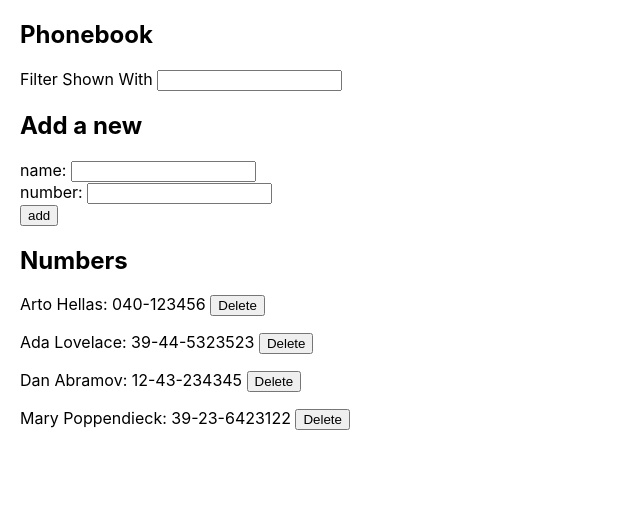
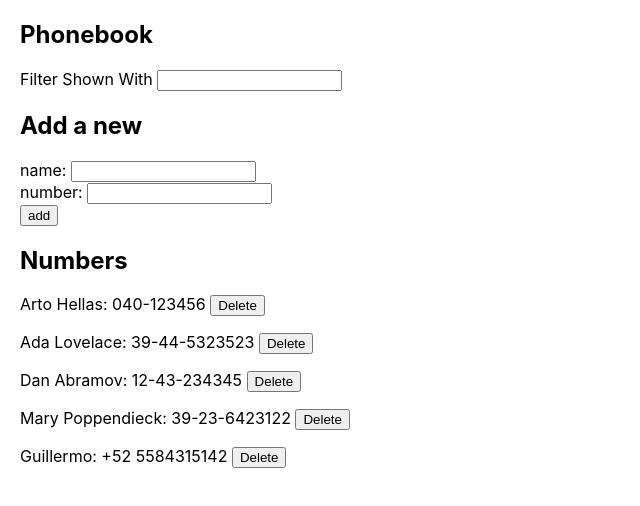
Before and after one commit to Memo56-FB/Full-Stack-Open-2021, a React (Create React App) app in the folder part2/phonebook/: page / in a window 1280 px wide. Shown: the top 506 px of the page, without its empty margins (0-640 px from the left). Built offline with nearby package versions, Linux system fonts and the light colour scheme; data requests are answered from the project's data file.

Commit message:
exercise 2.20

```diff
--- a/part2/phonebook/db.json
+++ b/part2/phonebook/db.json
@@ -19,6 +19,11 @@
       "name": "Mary Poppendieck",
       "number": "39-23-6423122",
       "id": 4
+    },
+    {
+      "name": "Guillermo",
+      "number": "+52 5584315142",
+      "id": 5
     }
   ]
 }
--- a/part2/phonebook/src/App.js
+++ b/part2/phonebook/src/App.js
@@ -12,6 +12,7 @@ const App = () => {
   const [searchName, setSearchName] = useState('')
   const [messageAdded, setMessageAdded] = useState(null)
   const [messageNumber, setMessageNumber] = useState(null)
+  const [messageErrorAdded, setMessageErrorAdded] = useState(null)
 
   const updateNumber = id => {
     const person = persons.find(p => p.id === id)
@@ -93,8 +94,9 @@ const App = () => {
         />
         {messageAdded && <h2 className="successful-message">{messageAdded}</h2>}
         {messageNumber && <h2 className="successful-message">{messageNumber}</h2>}
+        {messageErrorAdded && <h2 className="error-message">{messageErrorAdded}</h2>}
       <h2>Numbers</h2>
-      <Persons persons={persons} setPersons={setPersons} searchName={searchName} />
+      <Persons persons={persons} setPersons={setPersons} setMessageErrorAdded={setMessageErrorAdded} searchName={searchName} />
     </div>
   )
 }
--- a/part2/phonebook/src/components/DeleteButton.jsx
+++ b/part2/phonebook/src/components/DeleteButton.jsx
@@ -1,22 +1,29 @@
 import React from 'react'
 import personService from '../services/persons'
 
-export const DeleteButton = ({person,setPersons,persons}) => {
+export const DeleteButton = ({person,setPersons,persons,setMessageErrorAdded}) => {
 
     const handleClick = () =>{
         let result = window.confirm(`Delete ${person.name}?`)
         if(result){
             personService
                 .deletePerson(person.id)
-                .then(setPersons(persons.filter(personFilter => {
+                    .then(setPersons(persons.filter(personFilter => {
                     if(personFilter.id === person.id){
                         return null
                     }
                     else{
                         return personFilter
                     }
-                })))
-                .catch()
+                    })))
+                        .catch(error => {
+                            setMessageErrorAdded(`Information of ${person.name} has already been removed from server`)
+                            setTimeout(() => {
+                                setMessageErrorAdded(null)
+                            }, 5000);
+                        })
+
+
 
         }
     }
--- a/part2/phonebook/src/components/Persons.jsx
+++ b/part2/phonebook/src/components/Persons.jsx
@@ -1,7 +1,7 @@
 import React from 'react'
 import { DeleteButton } from './DeleteButton'
 
-export default function Persons({persons, searchName,setPersons}) {
+export default function Persons({persons, searchName, setPersons, setMessageErrorAdded}) {
 
     return (
         <>
@@ -9,7 +9,7 @@ export default function Persons({persons, searchName,setPersons}) {
                 if(searchName !== "" && person.name.toLocaleLowerCase().indexOf(searchName.toLocaleLowerCase()) === -1){
                     return null
                 }
-            return <p key={person.id} >{person.name}: {person.number} <DeleteButton persons={persons} person={person} setPersons={setPersons}/></p>
+            return <p key={person.id} >{person.name}: {person.number} <DeleteButton persons={persons} person={person} setPersons={setPersons} setMessageErrorAdded={setMessageErrorAdded}/></p>
             })}
         </>
     )
--- a/part2/phonebook/src/index.css
+++ b/part2/phonebook/src/index.css
@@ -16,8 +16,17 @@ code {
   display: inline-block;
   position: relative;
   margin: 20px 20px 0 0;
-  color: black;
-  background-color: greenyellow;
+  color: rgb(247, 239, 239);
+  background-color: rgb(130,206,52);
   padding: 5px;
   border-radius: 4px;
 }
+.error-message{
+  display: inline-block;
+  position: relative;
+  margin: 20px 20px 0 0;
+  color: rgb(182, 35, 35);
+  background-color:rgb(238, 164, 159) ;
+  padding: 5px;
+  border-radius: 4px;
+}
```
